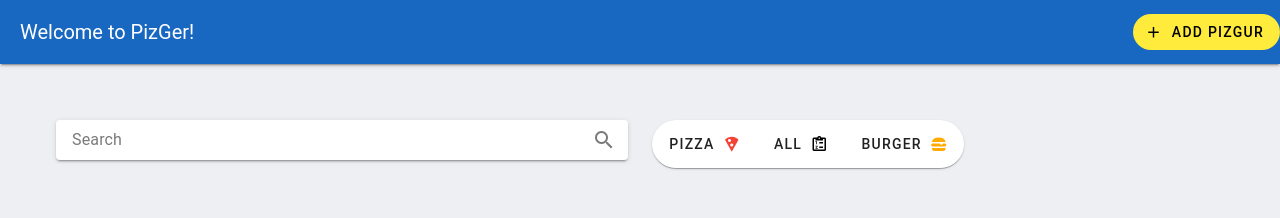
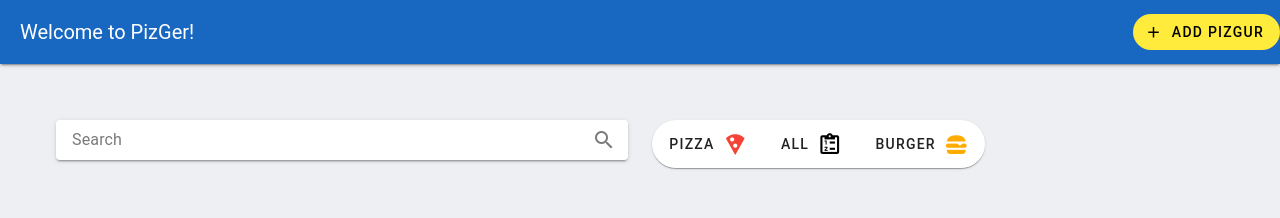
Before and after one commit to maedekaboli/PizGer, a Vue app: page / in a window 1280 px wide. Shown: the top 218 px of the page. Built offline with nearby package versions, Linux system fonts and the light colour scheme; data requests are answered from the project's data file.

Commit message:
icon size added to togglebtn component

```diff
--- a/src/components/ToggleButton.vue
+++ b/src/components/ToggleButton.vue
@@ -12,18 +12,18 @@ const emit = defineEmits(['toggleBtns'])
 const selectedFood = ref<SelectedFoodType>(props.selectedFood)
 
 watch(
-    () => selectedFood.value,
+    () => selectedFood.value.value,
     () => {
         emit('toggleBtns', selectedFood.value)
-    }
+    },{immediate:true}
 )
 </script>
 
 <template>
-    <v-btn-toggle elevation="1" rounded="xl" v-model="selectedFood" mandatory borderless color="deep-purple-accent-3">
-        <v-btn :value="n" v-for="n in foods" :key="n">
+    <v-btn-toggle group elevation="1" rounded="xl" v-model="selectedFood" mandatory borderless color="deep-purple-accent-3">
+        <v-btn :value="n" v-for="n in foods" :key="n.value">
             <span class="hidden-sm-and-down mr-2" v-if="n.showName">{{ n.name }}</span>
-            <v-icon :color="n.color" center>
+            <v-icon :size="n.iconSize" :color="n.color" center>
                 {{ n.icon }}
             </v-icon>
         </v-btn>
```
